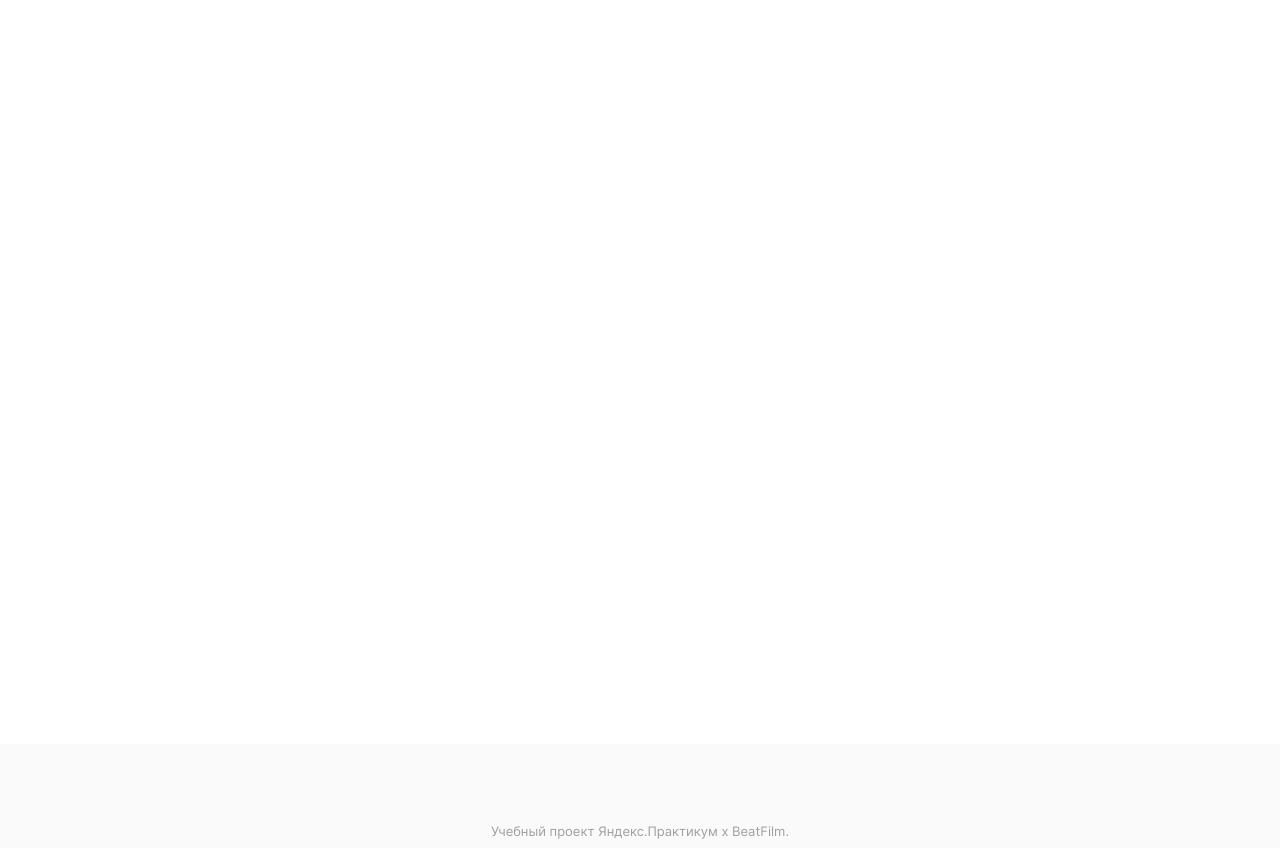
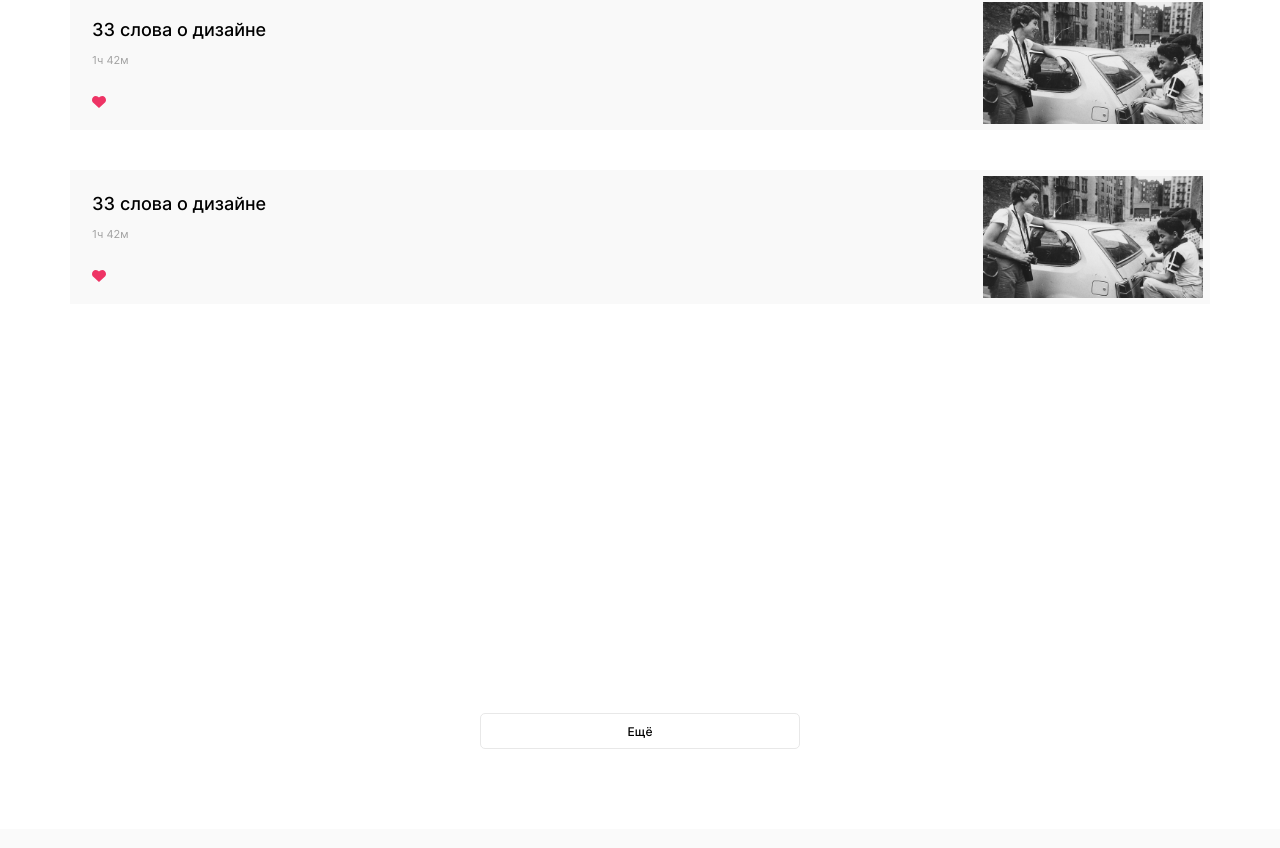
Before and after one commit to katokinawa/movies-explorer-frontend, a React (Create React App) app: page / in a window 1280 px wide. Shown: the part 892-1740 px from the top of the page. Built offline with nearby package versions, Linux system fonts and the light colour scheme.

Commit message:
feat: movies is done

```diff
--- a/src/components/Movies/Movies.css
+++ b/src/components/Movies/Movies.css
@@ -0,0 +1,30 @@
+.movies_button-wrapper {
+  min-height: 195px;
+  display: flex;
+  flex-direction: column;
+  align-items: center;
+}
+
+@media screen and (min-width: 1279px) {
+    .movies_button-wrapper {
+        min-height: 116px;
+  }
+}
+
+.movies_button {
+  font-weight: 500;
+  font-size: 12px;
+  line-height: 15px;
+  width: 240px;
+  min-height: 36px;
+  border: 1px solid #e8e8e8;
+  border-radius: 5px;
+  outline: none;
+  background-color: #fff;
+}
+
+@media screen and (min-width: 768px) {
+  .movies_button {
+    width: 320px;
+  }
+}
--- a/src/components/Movies/Movies.js
+++ b/src/components/Movies/Movies.js
@@ -8,6 +8,9 @@ function Movies() {
     <section className="movies">
       <SearchForm />
       <MoviesCardList />
+      <section className="movies_button-wrapper">
+        <button className="movies_button" type="button">Ещё</button>
+      </section>
     </section>
   );
 }
--- a/src/components/Movies/MoviesCard/MoviesCard.css
+++ b/src/components/Movies/MoviesCard/MoviesCard.css
@@ -3,6 +3,12 @@
   flex-direction: column;
   align-items: center;
   gap: 20px;
+}
+
+@media screen and (min-width: 767px) {
+  .movies-card {
+    gap: 40px;
+  }
 }
 
 .movies-card__item {
@@ -18,6 +24,20 @@
 
 @media screen and (min-width: 767px) {
   .movies-card__item {
+    width: 708px;
+    min-height: 134px;
+  }
+}
+
+@media screen and (min-width: 1279px) {
+  .movies-card__item {
+    width: 1140px;
+  }
+}
+
+
+@media screen and (min-width: 767px) {
+  .movies-card__item {
     min-height: 134px;
   }
 }
@@ -25,6 +45,16 @@
 .movies-card__image {
   width: 300px;
   height: 168px;
+}
+
+@media screen and (min-width: 767px) {
+  .movies-card__image {
+    width: 220px;
+    height: 122px;
+    position: absolute;
+    top: 6px;
+    right: 7px;
+  }
 }
 
 .movies-card__title {
@@ -40,6 +70,8 @@
 @media screen and (min-width: 767px) {
   .movies-card__title {
     font-weight: 500;
+    bottom: 89px;
+    left: 22px;
     font-size: 18px;
     line-height: 22px;
     color: #000;
@@ -56,7 +88,13 @@
   color: #a0a0a0;
 }
 
-.movies-card__like-button  {
+@media screen and (min-width: 767px) {
+  .movies-card__subtitle {
+    bottom: 63px;
+    left: 22px;
+  }
+}
+.movies-card__like-button {
   position: absolute;
   bottom: 36px;
   right: 26px;
@@ -69,3 +107,10 @@
   background-size: contain;
   background-repeat: no-repeat;
 }
+
+@media screen and (min-width: 767px) {
+  .movies-card__like-button {
+    bottom: 22px;
+    left: 22px;
+  }
+}
--- a/src/components/Movies/MoviesCard/MoviesCard.js
+++ b/src/components/Movies/MoviesCard/MoviesCard.js
@@ -12,7 +12,7 @@ function MoviesCard() {
         ></img>
         <h2 className="title movies-card__title">33 слова о дизайне</h2>
         <p className="subtitle movies-card__subtitle">1ч 42м</p>
-        <button className="movies-card__like-button movies-card__like-active"></button>
+        <button type="button" className="movies-card__like-button movies-card__like-active"></button>
       </li>
       <li className="movies-card__item">
         <img
@@ -23,7 +23,7 @@ function MoviesCard() {
         ></img>
         <h2 className="title movies-card__title">33 слова о дизайне</h2>
         <p className="subtitle movies-card__subtitle">1ч 42м</p>
-        <button className="movies-card__like-button movies-card__like-active"></button>
+        <button type="button" className="movies-card__like-button movies-card__like-active"></button>
       </li>
       <li className="movies-card__item">
         <img
@@ -34,7 +34,29 @@ function MoviesCard() {
         ></img>
         <h2 className="title movies-card__title">33 слова о дизайне</h2>
         <p className="subtitle movies-card__subtitle">1ч 42м</p>
-        <button className="movies-card__like-button movies-card__like-active"></button>
+        <button type="button" className="movies-card__like-button movies-card__like-active"></button>
+      </li>
+      <li className="movies-card__item">
+        <img
+          src={require("../../../images/jenzina-i-deti.png")}
+          loading="lazy"
+          alt="Обложка: На изображении девушка-репортёр, которая облокачивается на машину и смотрит на детей напротив неё. Она и дети улыбаются, они сидят и разговаривают, девушка одной рукой схватилась за камеру, будто хочет сделать снимок."
+          className="movies-card__image"
+        ></img>
+        <h2 className="title movies-card__title">33 слова о дизайне</h2>
+        <p className="subtitle movies-card__subtitle">1ч 42м</p>
+        <button type="button" className="movies-card__like-button movies-card__like-active"></button>
+      </li>
+      <li className="movies-card__item">
+        <img
+          src={require("../../../images/jenzina-i-deti.png")}
+          loading="lazy"
+          alt="Обложка: На изображении девушка-репортёр, которая облокачивается на машину и смотрит на детей напротив неё. Она и дети улыбаются, они сидят и разговаривают, девушка одной рукой схватилась за камеру, будто хочет сделать снимок."
+          className="movies-card__image"
+        ></img>
+        <h2 className="title movies-card__title">33 слова о дизайне</h2>
+        <p className="subtitle movies-card__subtitle">1ч 42м</p>
+        <button type="button" className="movies-card__like-button movies-card__like-active"></button>
       </li>
     </article>
   );
--- a/src/components/Movies/MoviesCardList/MoviesCardList.css
+++ b/src/components/Movies/MoviesCardList/MoviesCardList.css
@@ -1,9 +1,23 @@
 .movies-card__list {
   padding: 0;
   margin: 0;
-    min-height: 1300px;
+  min-height: 1311px;
   padding: 40px 0 0;
   display: flex;
   flex-direction: column;
   align-items: center;
 }
+
+@media screen and (min-width: 767px) {
+  .movies-card__list {
+    min-height: 1258px;
+    padding: 60px 0 0;
+  }
+}
+
+@media screen and (min-width: 1279px) {
+    .movies-card__list {
+      min-height: 1239px;
+      padding: 70px 0 0;
+    }
+  }
```
Lines whose indentation alone changed are shown as unchanged.
